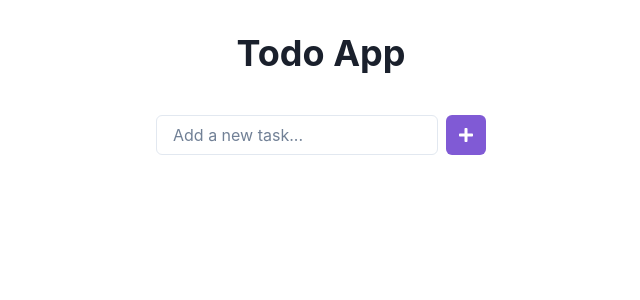
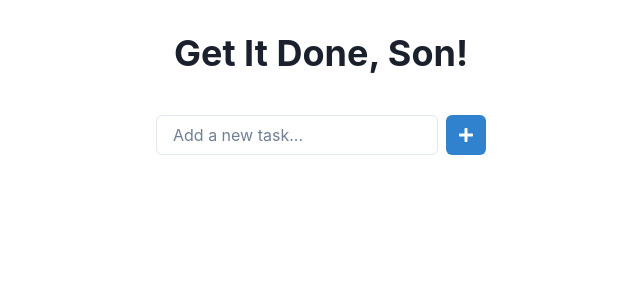
Before and after one commit to GPT-Engineer-App-Dev/mimicry-man, a React (Vite) app: page / in a window 1280 px wide. Shown: the top 300 px of the page, without its empty margins (319-959 px from the left). Built offline with nearby package versions, Linux system fonts and the light colour scheme.

Commit message:
Reverted to edit bea9b1d8-ccd0-4d8d-a122-1c906185f854: "Updated the title of the todo app to "Get It Done, Son!" to add some humor.
Prompt: Change the title to something funny"

```diff
--- a/src/pages/Index.jsx
+++ b/src/pages/Index.jsx
@@ -37,10 +37,10 @@ const Index = () => {
 
   return (
     <VStack p={8}>
-      <Heading mb="8">Todo App</Heading>
+      <Heading mb="8">Get It Done, Son!</Heading>
       <HStack>
         <Input value={inputValue} onChange={handleInputChange} onKeyPress={handleKeyPress} placeholder="Add a new task..." />
-        <IconButton icon={<FaPlus />} onClick={addTodo} colorScheme="purple" aria-label="Add todo" />
+        <IconButton icon={<FaPlus />} onClick={addTodo} colorScheme="blue" aria-label="Add todo" />
       </HStack>
       <List spacing={3} my={5} w="100%">
         {todos.map((todo, index) => (
```
